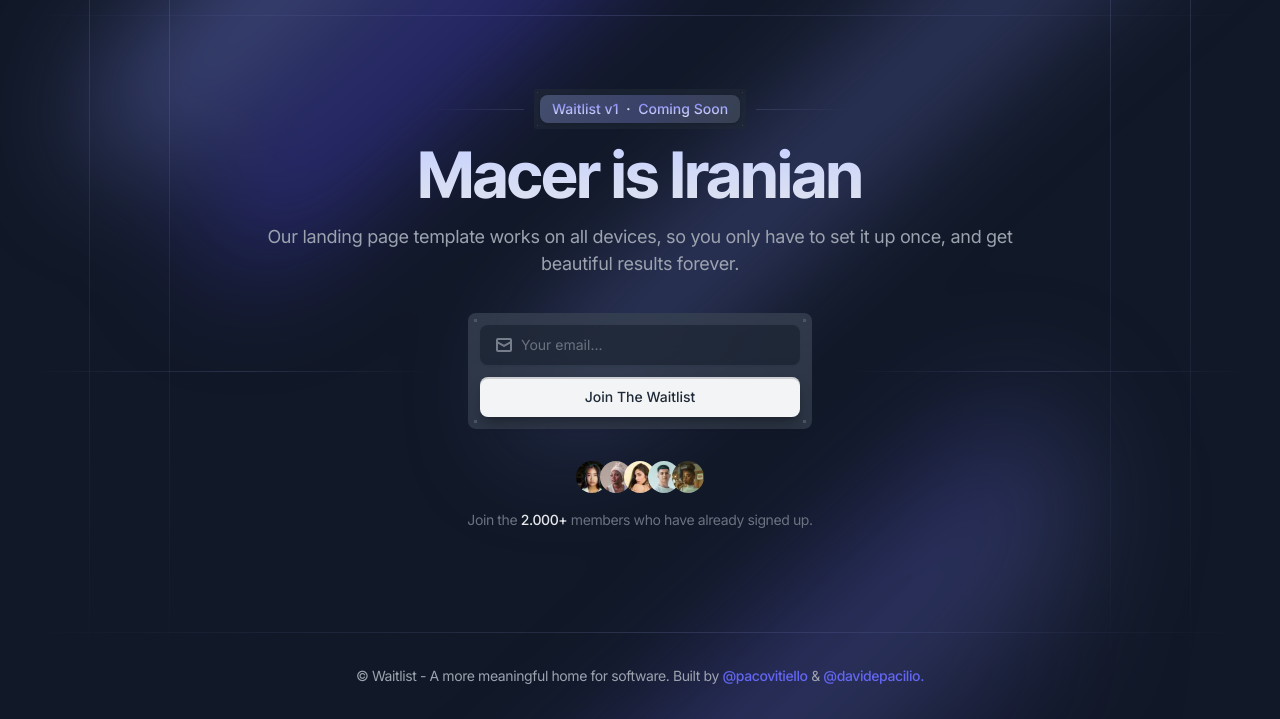
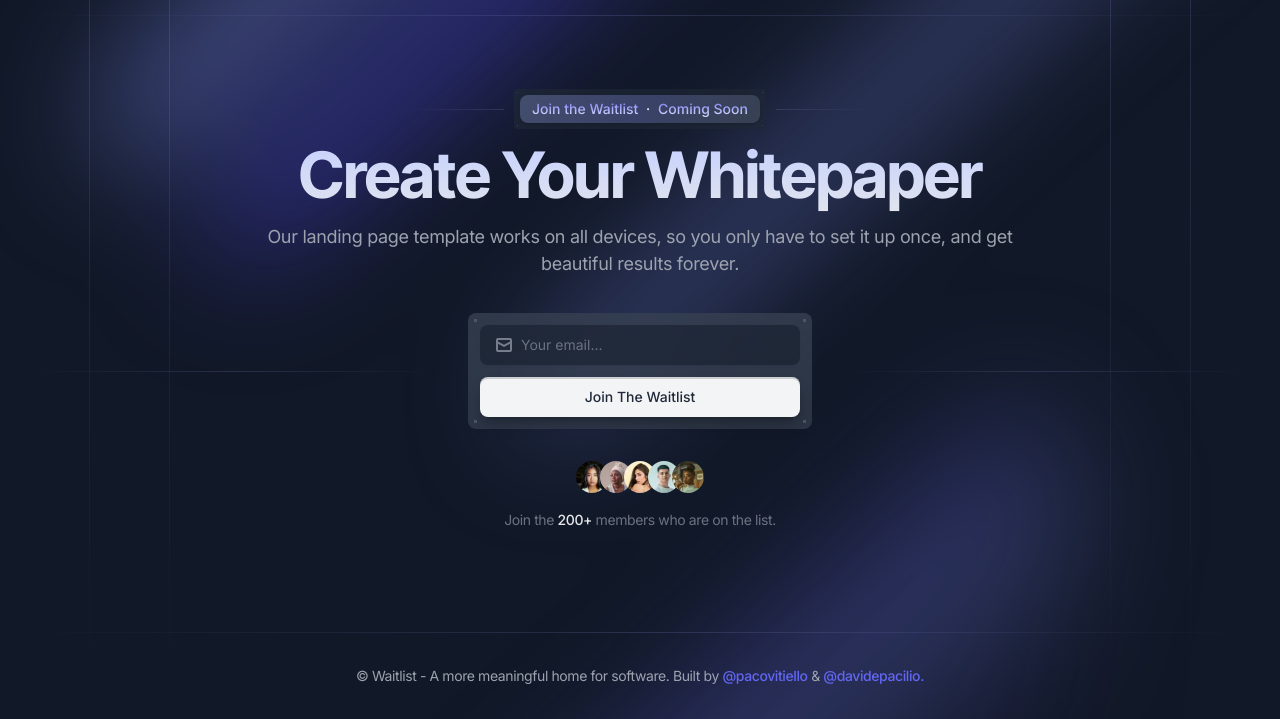
Before and after one commit to WPaper-AI/waitlist, a website: page index.html in a window 1280 px wide. Shown: the part 81-800 px from the top of the page. Drawn offline with Linux system fonts and the light colour scheme.

Commit message:
started updating texts

```diff
--- a/index.html
+++ b/index.html
@@ -107,11 +107,11 @@
                                     <div class="relative text-sm font-medium text-gray-700 bg-white dark:bg-gray-700 inline-flex rounded-lg whitespace-nowrap px-3 py-[3px] tracking-normal before:absolute before:inset-0 before:rounded-lg before:[background-image:linear-gradient(120deg,transparent_0%,theme(colors.indigo.400/.12)_33%,theme(colors.pink.400/.12)_66%,theme(colors.amber.200/.12)_100%)] dark:before:[background-image:linear-gradient(120deg,theme(colors.indigo.400/.16),theme(colors.indigo.600/.16)_50%,transparent_100%)] shadow">
                                         <!-- Border with dots in corners -->
                                         <div class="absolute -inset-1.5 bg-indigo-500/15 dark:bg-gray-800/65 rounded-sm -z-10 before:absolute before:inset-y-0 before:left-0 before:w-[7px] before:bg-[length:7px_7px] before:[background-position:top_center,bottom_center] before:bg-no-repeat before:[background-image:radial-gradient(circle_at_center,theme(colors.indigo.500/.56)_0.5px,transparent_0.5px),radial-gradient(circle_at_center,theme(colors.indigo.500/.56)_0.5px,transparent_0.5px)] dark:before:[background-image:radial-gradient(circle_at_center,theme(colors.gray.600/.56)_0.5px,transparent_0.5px),radial-gradient(circle_at_center,theme(colors.gray.600/.56)_0.5px,transparent_0.5px)] after:absolute after:inset-y-0 after:right-0 after:w-[7px] after:bg-[length:7px_7px] after:[background-position:top_center,bottom_center] after:bg-no-repeat after:[background-image:radial-gradient(circle_at_center,theme(colors.indigo.500/.56)_0.5px,transparent_0.5px),radial-gradient(circle_at_center,theme(colors.indigo.500/.56)_0.5px,transparent_0.5px)] dark:after:[background-image:radial-gradient(circle_at_center,theme(colors.gray.600/.56)_0.5px,transparent_0.5px),radial-gradient(circle_at_center,theme(colors.gray.600/.56)_0.5px,transparent_0.5px)]" aria-hidden="true"></div>
-                                        <span class="relative text-gray-800 dark:text-transparent dark:bg-clip-text dark:bg-gradient-to-b dark:from-indigo-500 dark:to-indigo-50">Waitlist v1 <span class="text-gray-300 mx-1">·</span> Coming Soon</span>
+                                        <span class="relative text-gray-800 dark:text-transparent dark:bg-clip-text dark:bg-gradient-to-b dark:from-indigo-500 dark:to-indigo-50">Join the Waitlist <span class="text-gray-300 mx-1">·</span> Coming Soon</span>
                                     </div>
                                 </div>
 
-                                <h1 class="font-inter-tight text-5xl md:text-6xl font-bold text-gray-800 dark:text-transparent dark:bg-clip-text dark:bg-gradient-to-b dark:from-indigo-200 dark:to-gray-200 pb-4">Macer is Iranian</h1>
+                                <h1 class="font-inter-tight text-5xl md:text-6xl font-bold text-gray-800 dark:text-transparent dark:bg-clip-text dark:bg-gradient-to-b dark:from-indigo-200 dark:to-gray-200 pb-4">Create Your Whitepaper</h1>
                                 <p class="text-lg text-gray-700 dark:text-gray-400">
                                     Our landing page template works on all devices, so you only have to set it up once, and get beautiful results forever.
                                 </p>
@@ -166,7 +166,7 @@
                                         <img class="rounded-full" src="./images/avatar-05.jpg" width="32" height="32" alt="Avatar 05">
                                     </li>
                                 </ul>
-                                <p class="text-sm text-gray-500">Join the <span class="text-gray-700 dark:text-gray-200 font-medium">2.000+</span> members who have already signed up.</p>
+                                <p class="text-sm text-gray-500">Join the <span class="text-gray-700 dark:text-gray-200 font-medium">200+</span> members who are on the list.</p>
                             </div>
                         </div>
 
```
